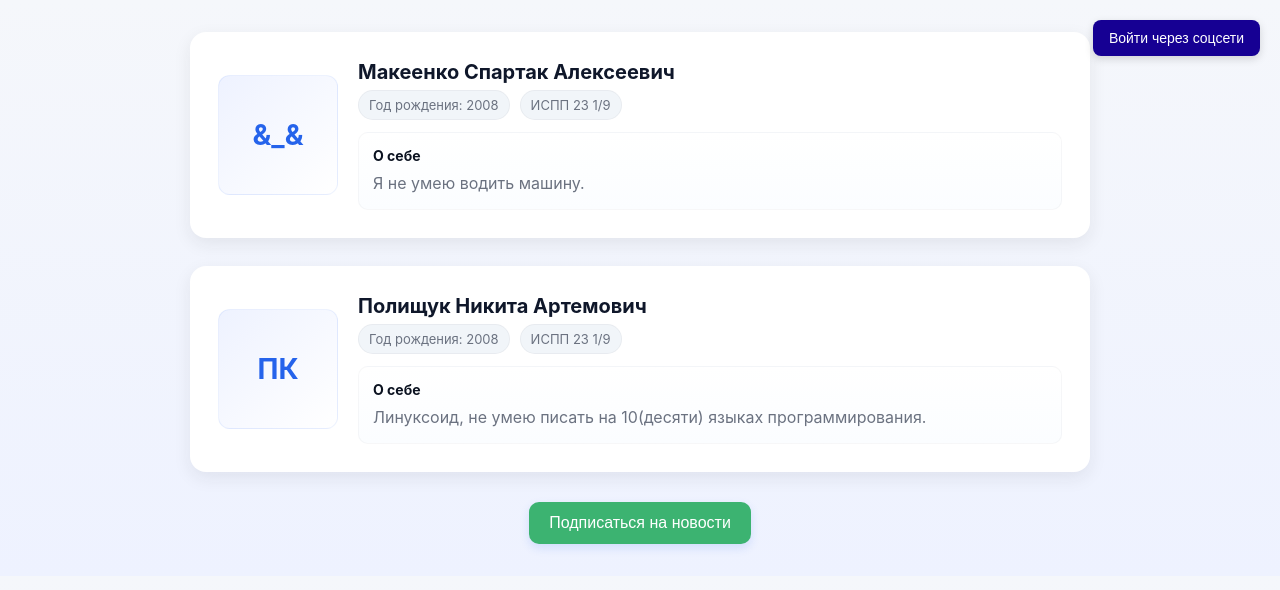
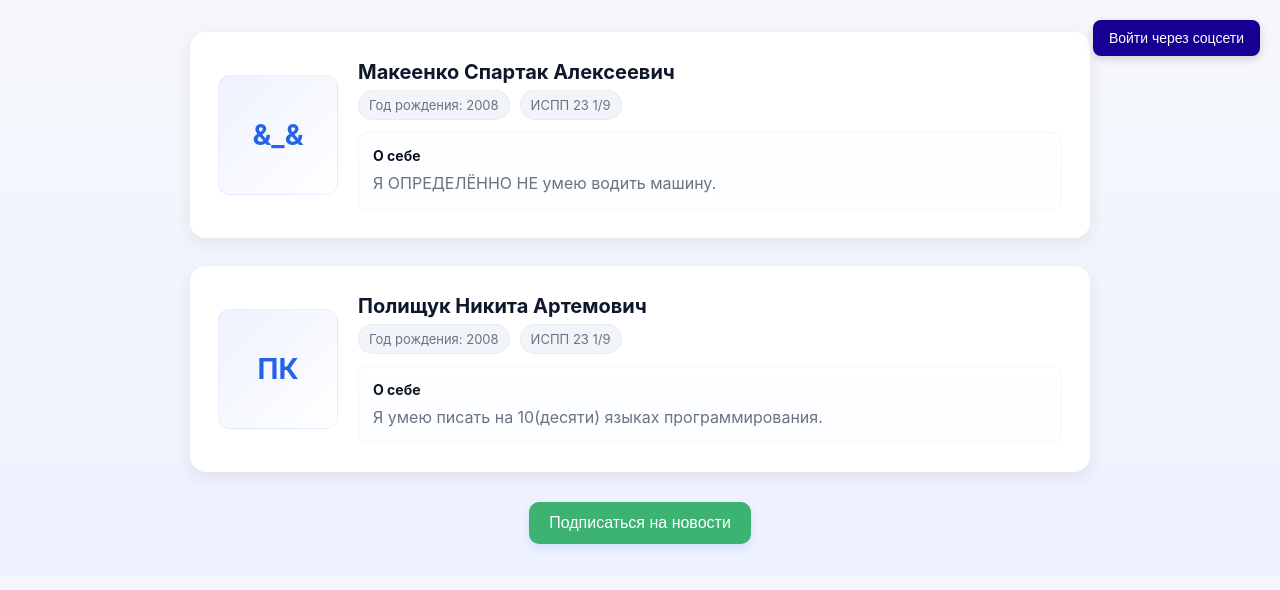
Before and after one commit to SPkrmLMGT/htmlHW9, a plain HTML site: page index.html in a window 1280 px wide. Drawn offline with Linux system fonts and the light colour scheme.

Commit message:
Второе изменение описаний

```diff
--- a/index.html
+++ b/index.html
@@ -162,7 +162,7 @@
 
         <div class="section">
           <h3>О себе</h3>
-          <p>Я не умею водить машину.</p>
+          <p>Я ОПРЕДЕЛЁННО НЕ умею водить машину.</p>
         </div>
       </div>
     </article>
@@ -181,7 +181,7 @@
 
         <div class="section">
           <h3>О себе</h3>
-          <p>Линуксоид, не умею писать на 10(десяти) языках программирования.</p>
+          <p>Я умею писать на 10(десяти) языках программирования.</p>
         </div>
       </div>
     </article>
```
